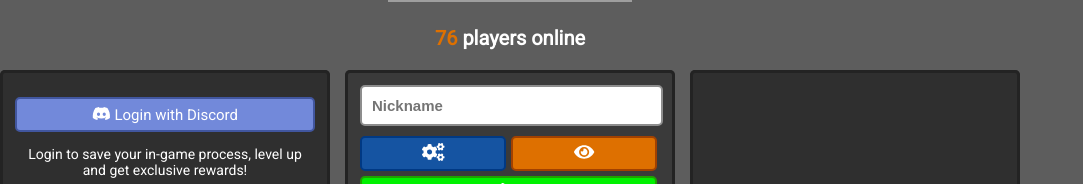
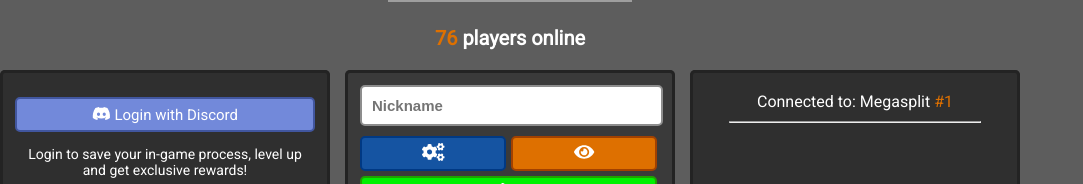
Before and after one commit to timlangner/bublex-client, a React (Create React App) app: page / in a window 1280 px wide. Shown: the part 286-470 px from the top of the page, without its empty margins (0-1083 px from the left). Built offline with nearby package versions, Linux system fonts and the light colour scheme; grey boxes are pictures that could not be loaded.

Commit message:
:construction: Start serverlist

```diff
--- a/src/components/serverlist/Serverlist.jsx
+++ b/src/components/serverlist/Serverlist.jsx
@@ -4,7 +4,13 @@ import './serverlist.scss';
 const Serverlist = () => {
     return (
         <div className="server-container">
+            <div className="current-server-container">
+                <p>Connected to: Megasplit <span>#1</span></p>
+                <hr />
+            </div>
+            <div className="server-list">
 
+            </div>
         </div>
     );
 };
--- a/src/components/serverlist/serverlist.scss
+++ b/src/components/serverlist/serverlist.scss
@@ -4,4 +4,24 @@
   border-radius: 5px;
   background-color: rgba(35, 35, 35, 0.8);
   box-shadow: inset 0 0 0 3px #232323;
+
+  .current-server-container {
+    height: 60px;
+    border: 2px solid rgba(35, 35, 35, 0);
+    text-align: center;
+
+    p {
+      color: white;
+      margin-bottom: 10px;
+      margin-top: 20px;
+
+      span {
+        color: #DE7000;
+      }
+    }
+
+    hr {
+      width: 250px;
+    }
+  }
 }
```
